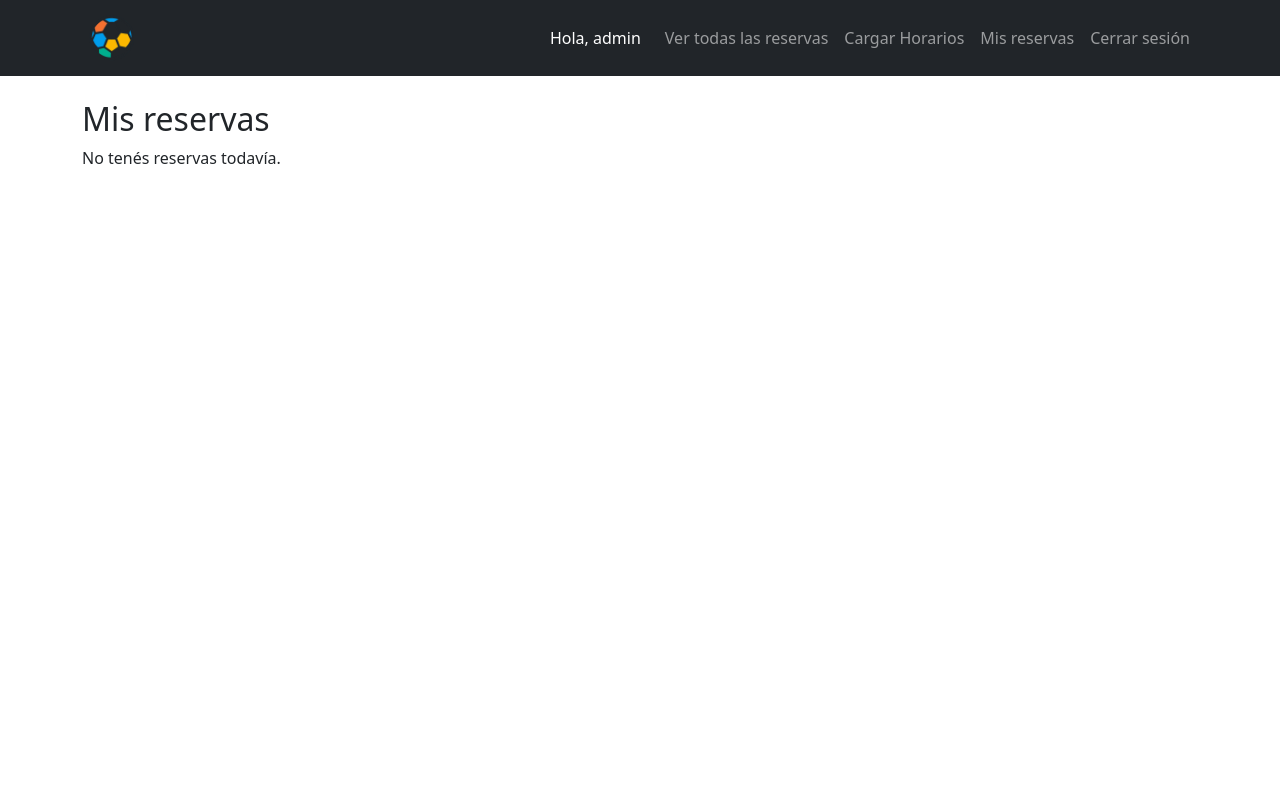
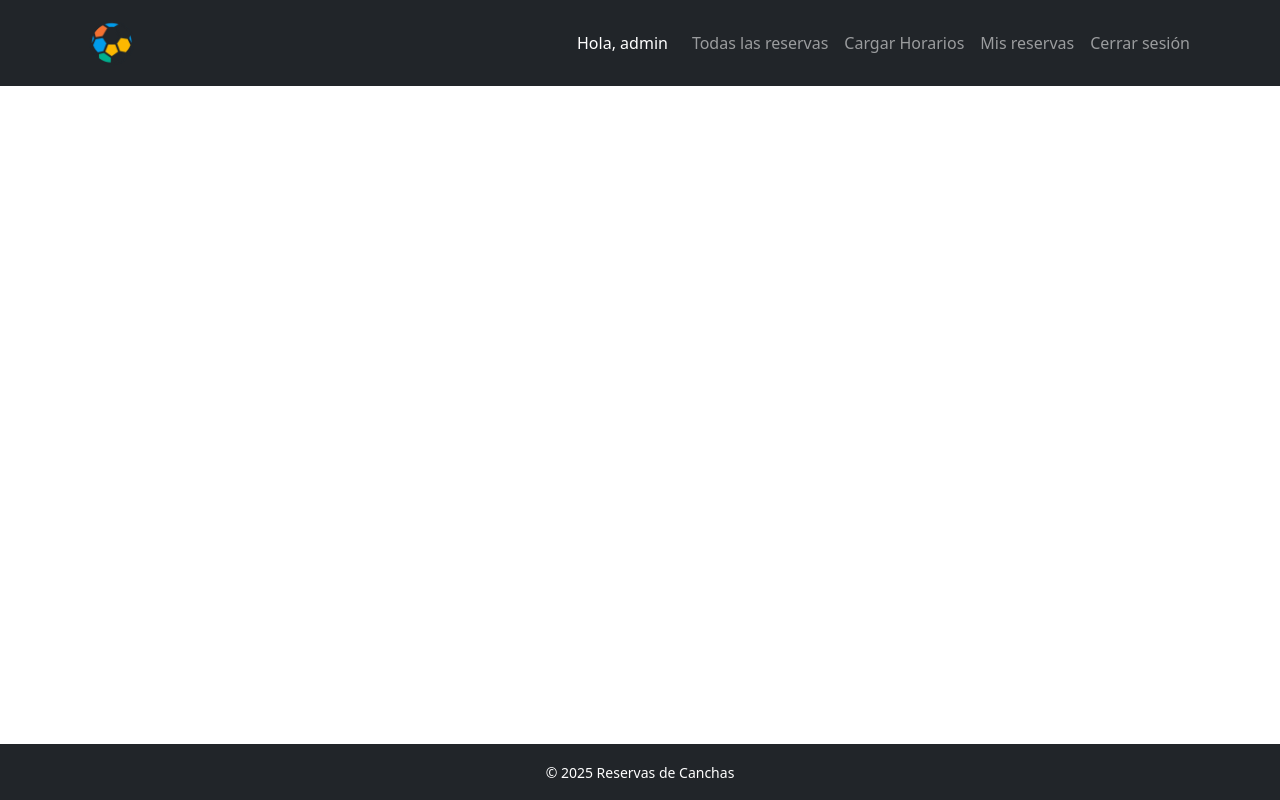
Before and after one commit to fedemoreno22/reservas, a Django app: page /mis-reservas/ in a window 1280 px wide. Run offline with Django 5.2, Linux system fonts and the light colour scheme; a user stored in the database is signed in; data comes from the database, SQL or seed files in the repository.

Commit message:
templatesl

```diff
--- a/turnos/templates/turnos/base.html
+++ b/turnos/templates/turnos/base.html
@@ -1,18 +1,35 @@
-{% load static %}
 <!DOCTYPE html>
 <html lang="es">
 <head>
     <meta charset="UTF-8">
-    <title>Reserva de Canchas</title>
-    <link href="https://cdn.jsdelivr.net/npm/bootstrap@5.3.0/dist/css/bootstrap.min.css" rel="stylesheet">
+    <meta name="viewport" content="width=device-width, initial-scale=1">
+    <title>{% block title %}Reserva de Canchas{% endblock %}</title>
+    {% load static %}
+    <link rel="stylesheet" href="https://cdn.jsdelivr.net/npm/bootstrap@5.3.3/dist/css/bootstrap.min.css">
+    <link rel="stylesheet" href="{% static 'css/styles.css' %}">
+    <style>
+        /* Logo adaptable */
+        .navbar-brand img {
+            max-height: 50px;
+            height: auto;
+            width: auto;
+        }
+    </style>
 </head>
-<body>
+<body class="d-flex flex-column min-vh-100">
   <nav class="navbar navbar-expand-lg navbar-dark bg-dark">
     <div class="container">
-      <a href="{% url 'portada' %}">
-        <img src="{% static 'img/logo.png' %}" alt="Logo" height="60">
+      <a class="navbar-brand d-flex align-items-center"  href="{% url 'portada' %}">
+        <img src="{% static 'img/logo.png' %}"
+             alt="Logo"
+              class="img-fluid d-inline-block align-text-top"
+              style="max-height: 60px;">
       </a>
-      <div class="collapse navbar-collapse">
+      <!-- Botón hamburguesa -->
+      <button class="navbar-toggler" type="button" data-bs-toggle="collapse" data-bs-target="#menu" aria-controls="menu" aria-expanded="false" aria-label="Toggle navigation">
+          <span class="navbar-toggler-icon"></span>
+      </button>
+      <div class="collapse navbar-collapse" id="menu">
         <ul class="navbar-nav ms-auto">
           {% if user.is_authenticated %}
           <span class="navbar-text me-3 text-white">
@@ -20,7 +37,7 @@
           </span>
             {% if user.is_staff %}
               <li class="nav-item">
-                <a class="nav-link" href="{% url 'reservas_admin' %}">Ver todas las reservas</a>
+                <a class="nav-link" href="{% url 'reservas_admin' %}">Todas las reservas</a>
               </li>
               <li class="nav-item">
                 <a class="nav-link" href="{% url 'crear_horario' %}">Cargar Horarios</a>
@@ -34,7 +51,9 @@
             </li>
           {% else %}
             <li class="nav-item">
-              <a class="nav-link" href="{% url 'login' %}">Iniciar sesión</a>
+              <a href="{% url 'login' %}" class="btn btn-outline-light me-2">Iniciar sesión</a>
+              <!-- <a class="nav-link" href="{% url 'login' %}">Iniciar sesión</a> -->
+              <a href="{% url 'registro' %}" class="btn btn-light">Registrarse</a>
             </li>
           {% endif %}
         </ul>
@@ -42,13 +61,20 @@
     </div>
   </nav>
 
-<div class="container mt-4">
-    {% block content %}{% endblock %}
-</div>
-<script src="https://cdn.jsdelivr.net/npm/bootstrap@5.3.0/dist/js/bootstrap.bundle.min.js"></script>
+<!-- Contenido -->
+<main class="flex-grow-1 py-4">
+    <div class="container">
+        {% block content %}{% endblock %}
+    </div>
+</main>
+
+<!-- Footer -->
+<footer class="bg-dark text-white text-center py-3 mt-auto">
+    <small>© 2025 Reservas de Canchas</small>
+</footer>
+
 <!-- JS de Bootstrap -->
-<script src="https://cdn.jsdelivr.net/npm/bootstrap@5.3.0/dist/js/bootstrap.bundle.min.js"></script>
-
+<script src="https://cdn.jsdelivr.net/npm/bootstrap@5.3.3/dist/js/bootstrap.bundle.min.js"></script>
 <!-- Script para cerrar automáticamente los mensajes -->
 <script>
   setTimeout(() => {
@@ -71,18 +97,5 @@
   </script>
 
 </body>
-<!--
-  {% if messages %}
-<div class="container mt-3">
-    {% for message in messages %}
-    <div class="alert alert-{{ message.tags }} alert-dismissible fade show" role="alert">
-        {{ message }}
-        <button type="button" class="btn-close" data-bs-dismiss="alert" aria-label="Close"></button>
-    </div>
-    {% endfor %}
-</div>
-{% endif %}
--->
-
 
 </html>
--- a/turnos/templates/turnos/mis_reservas.html
+++ b/turnos/templates/turnos/mis_reservas.html
@@ -1,6 +1,9 @@
 {% extends 'turnos/base.html' %}
+{% load static %}
+
+{% block title %}Mis Reservas{% endblock %}
+
 {% block content %}
-<h2>Mis reservas</h2>
 
 {% if reservas %}
     <form method="get" class="row g-3 mb-3">
@@ -26,7 +29,7 @@
 
 
   <table class="table table-striped">
-    <thead>
+    <thead class="table-dark">
       <tr>
         <th>Cliente</th>
         <th>Cancha</th>
@@ -57,7 +60,9 @@
     </tbody>
   </table>
 {% else %}
-  <p>No tenés reservas todavía.</p>
+   <div class="alert alert-info text-center">
+      No tienes reservas registradas.
+  </div>
 {% endif %}
 
 {% endblock %}
--- a/turnos/views.py
+++ b/turnos/views.py
@@ -282,7 +282,7 @@
     else:
         form = EditarReservaForm(initial={
             'cancha': reserva.cancha,
-            'fecha': reserva.fecha,
+            'fecha': reserva.fecha.strftime('%Y-%m-%d'),
             'nombre_cliente': reserva.nombre_cliente,
         })
         form.cargar_horarios_disponibles(reserva.cancha.id, reserva.fecha, reserva.id)
```
Also changed, not shown: reservas/settings.py (+11 -10 lines), turnos/templates/turnos/portada.html (+10 -35 lines), turnos/templates/turnos/reservas_admin.html (+5 -2 lines).
